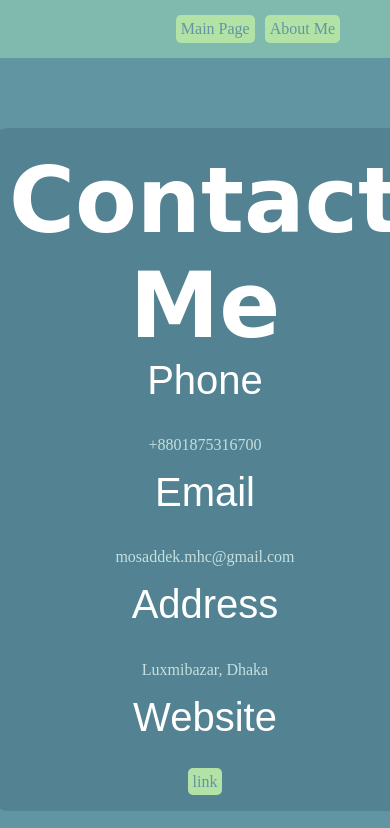
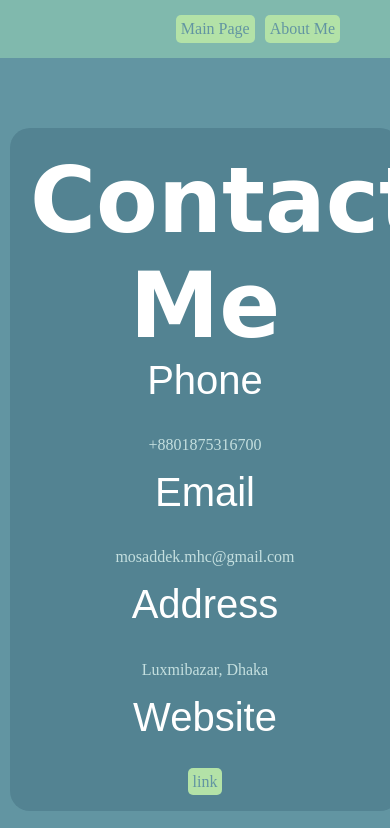
Before and after one commit to Mosaddek-Hasan-Chowdhury/Capstone-Project-2--updated, a plain HTML site: page Public/contact.html in a window 390 px wide. Shown: the top 828 px of the page. Drawn offline with Linux system fonts and the light colour scheme.

Commit message:
Updated responsiveness of the contact me page by upadating media query

```diff
--- a/style2.css
+++ b/style2.css
@@ -107,6 +107,7 @@
     padding: 20px;
     margin-top: 50px;
     margin-left: 20px;
+    /* width: 350px; */
 }
 
 @media(max-width:598px){
@@ -143,3 +144,9 @@
         border-radius: 15%;
     }
 }
+
+@media(max-width:632px){
+    .contact{
+        width: 350px;
+    }
+}
```
